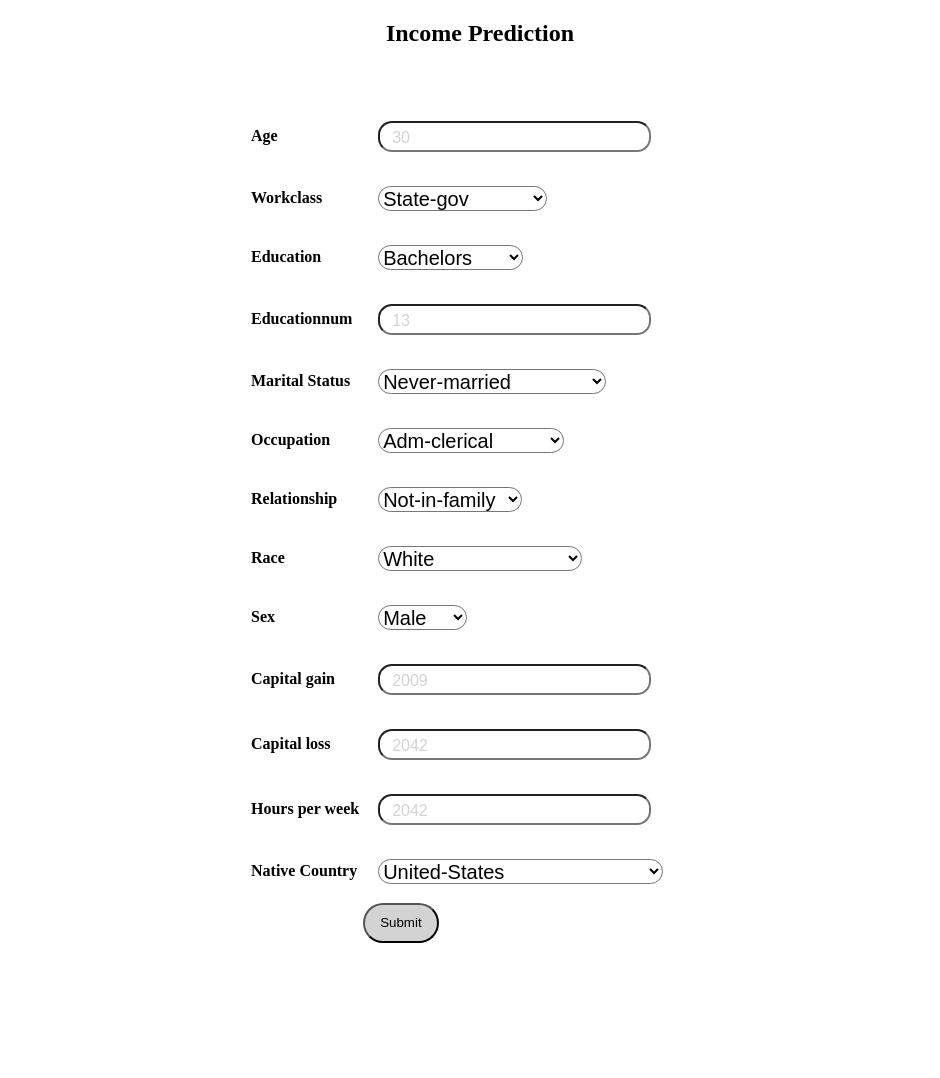
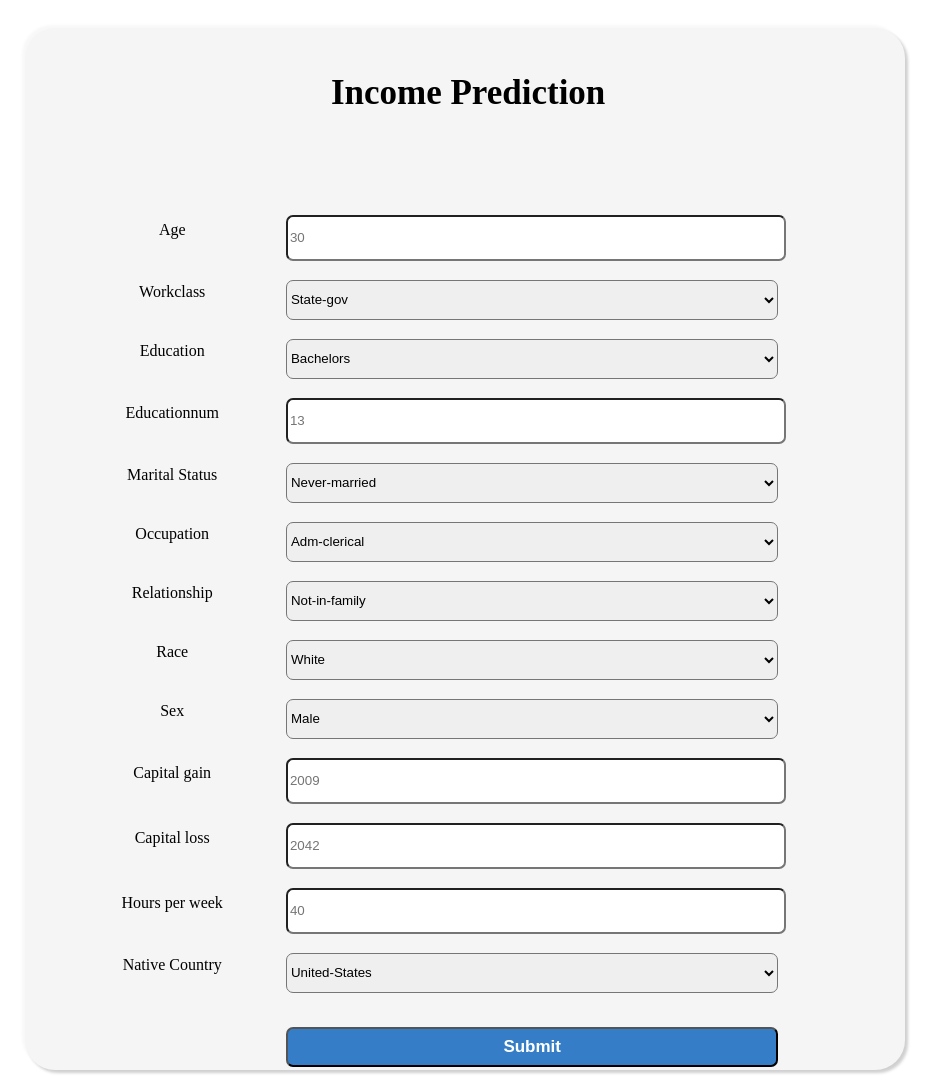
Before and after one commit to utsavgada54/incomeprediction, a Flask app: page / in a window 1280 px wide. Shown: the whole page, without its empty margins (160-1100 px from the left). Before the commit the page ends 943 px from the top, so only its background shows below. Run offline with Flask 2, Linux system fonts and the light colour scheme; parts of the project's set-up code (start-up, migrations or seed data) failed here and were passed over.

Commit message:
new UI added

```diff
--- a/templates/index.html
+++ b/templates/index.html
@@ -10,7 +10,7 @@
 <body>
 
     <div>
-        <form action="{{ url_for('predict')}}" method="post">
+        <form action="{{ url_for('predict')}}" method="post" class="btn-1 outer-shadow hover-in-shadow">
             <div class="container">
                 <div class="heading">
                     <h2>Income Prediction</h2>
@@ -21,13 +21,13 @@
                     <table>
                         <tr>
                             <div class="align-data">
-                                <td>Age </td>
+                                <td class="que">Age </td>
                                 <td><input class="inputfield" name="age" type="number" placeholder="30"></td>
                             </div>
                         </tr>
                         <tr>
                             <div class="align-data">
-                                <td>Workclass </td>
+                                <td class="que">Workclass </td>
                                 <td><select name="workclass" class="inputfield" required="required">
                                     <option value="2">State-gov</option>
                                     <option value="3">Self-emp-not-inc</option>
@@ -40,9 +40,10 @@
                                 </select></td>
                             </div>
                         </tr>
+
                         <tr>
                             <div class="align-data">
-                                <td>Education </td>
+                                <td class="que">Education </td>
                                 <td><select name="education" class="inputfield" required="required">
                                     <option value="12">Bachelors</option>
                                     <option value="8">HS-grad</option>
@@ -65,13 +66,13 @@
                         </tr>
                         <tr>
                             <div class="align-data">
-                                <td>Educationnum </td>
+                                <td class="que">Educationnum </td>
                                 <td><input class="inputfield" name="educationnum" required="required" placeholder="13"></td>
                             </div>
                         </tr>
                         <tr>
                             <div class="align-data">
-                                <td>Marital Status </td>
+                                <td class="que">Marital Status </td>
                                 <td><select name="maritalstatus" class="inputfield" required="required">
                                     <option value="0">Never-married</option>
                                     <option value="5">Married-civ-spouse</option>
@@ -85,7 +86,7 @@
                         </tr>
                         <tr>
                             <div class="align-data">
-                                <td>Occupation </td>
+                                <td class="que">Occupation </td>
                                 <td><select name="occupation" class="inputfield" required="required">
                                     <option value="6">Adm-clerical</option>
                                     <option value="13">Exec-managerial</option>
@@ -106,7 +107,7 @@
                         </tr>
                         <tr>
                             <div class="align-data">
-                                <td>Relationship </td>
+                                <td class="que">Relationship </td>
                                 <td><select name="relationship" class="inputfield" required="required">
                                     <option value="3">Not-in-family</option>
                                     <option value="4">Husband</option>
@@ -119,7 +120,7 @@
                         </tr>
                         <tr>
                             <div class="align-data">
-                                <td>Race </td>
+                                <td class="que">Race </td>
                                 <td><select name="race" class="inputfield" required="required">
                                     <option value="3">White</option>
                                     <option value="2">Black</option>
@@ -131,7 +132,7 @@
                         </tr>
                         <tr>
                             <div class="align-data">
-                                <td>Sex </td>
+                                <td class="que">Sex </td>
                                 <td><select name="sex" class="inputfield" required="required">
                                     <option value="1">Male</option>
                                     <option value="0">Female</option>
@@ -140,25 +141,25 @@
                         </tr>
                         <tr>
                             <div class="align-data">
-                                <td>Capital gain </td>
+                                <td class="que">Capital gain </td>
                                  <td><input class="inputfield" name="capitalgain" required="required" placeholder="2009"></td>
                             </div>
                         </tr>
                         <tr>
                             <div class="align-data">
-                                <td>Capital loss </td>
+                                <td class="que">Capital loss </td>
                                  <td><input class="inputfield" name="capitalloss" required="required" placeholder="2042"></td>
                             </div>
                         </tr>
                         <tr>
                             <div class="align-data">
-                                <td>Hours per week </td>
-                                 <td><input class="inputfield" name="hoursperweek" required="required" placeholder="2042"></td>
+                                <td class="que">Hours per week </td>
+                                 <td><input class="inputfield" name="hoursperweek" required="required" placeholder="40"></td>
                             </div>
                         </tr>
                         <tr>
                             <div class="align-data">
-                                <td>Native Country </td>
+                                <td class="que">Native Country </td>
                                 <td><select name="nativecountry" class="inputfield" required="required">
                                     <option value="24">United-States</option>
                                     <option value="25">Cuba</option>
@@ -207,7 +208,7 @@
                         <br>
                         <tr>
                             <td></td>
-                            <br><td><button id="sub" class="submit-btn" type="submit ">Submit </button>
+                            <br><td><button id="sub" class="submit-btn" type="submit "><b>Submit</b></button>
                             <br></td>
                         </tr>
                     </table>
@@ -218,48 +219,95 @@
 
 
     <style>
-        img{
-            position: absolute;
+    :root{
+    --outer-shadow: 3px 3px 3px #d0d0d0, -3px -3px 3px #f8f8f8;
+    --outer-shadow-0: 0 0 0 #d0d0d0, 0 0 0 #f8f8f8;
+    --inner-shadow: inset 3px 3px 3px #d0d0d0, inset -3px -3px 3px #f8f8f8;
+    --inner-shadow-0: inset 0 0 0 #d0d0d0, inset 0 0 0 #f8f8f8;
+    }
+    .btn-1{
+        font-size: 16px;
+        font-weight: 500;
+        background-color: transparent;
+        line-height: 1.5;
+        cursor: pointer;
+        border-radius: 30px;
+        transition: all 0.3s ease;
+        display: inline-block;
+        border: none;
+        background-color: #F5F5F5;
+    }
+    .btn-1:after{
+        border-radius: 30px;
+    }
+    .outer-shadow{
+        box-shadow: var(--outer-shadow);
+    }
+    .hover-in-shadow{
+        position: relative;
+        z-index: 1;
+    }
+    .hover-in-shadow:hover{
+        box-shadow: var(--outer-shadow-0)
+    }
+    .hover-in-shadow:after{
+        content: '';
+        position: absolute;
+        left:0;
+        top:0;
+        width: 100%;
+        height: 100%;
+        transition: all 0.3s ease;
+        z-index: -1;
+    }
+    .hover-in-shadow:hover:after{
+        box-shadow: var(--inner-shadow);
+    }
+    .container{
+        margin-left: 5%;
+        width: 200%;
+    }
+        form{
+            text-align: center;
+            padding-right: 40%;
+            margin-top: 20px;
+            margin-left: 14%;
         }
-        table{
-            position: relative;
-            margin-left: 400px;
+        select,input,button {
+            margin-top: 15px;
+            height:40px;
+            width:250%;
+            border-radius: 7px;
+            margin-left: 30%;
         }
-        td{
-            font-weight: bold;
-            font-size: 16px;
+        .content{
+        margin-left:10%;
         }
-        .heading{
-            text-align: center;
+
+        button{
+            margin-top: 30px;
+            background-color:#357EC7;
+            color: white;
+            font-size:17px;
         }
-        .inputfield{
-            border-radius: 14px;
-            margin: 15px;
-            height: 25px;
-            font-size: 20px;
-            background-color: transparent;
+
+        h2{
+        margin-left: 100px;
+        padding-top: 10px;
+        font-size: 35px;
+
         }
-        ::placeholder{
-            color: lightgray;
-            padding-left: 10px;
-            font-size: 16px;
+
+        .result{
+        font-size: 25px;
+        color: #4863A0;
+
         }
-        .submit-btn{
-            cursor: pointer;
-            flex: 0 0 100%;
-            max-width: 100%;
-            text-align: right;
-            padding: 0 15px;
-            height: 40px;
-            color: black;
-            background-color: lightgray;
-            border-radius: 20px;
-        }
-        .result{
-            text-align: center;
-            font-size: 30px;
-            color: red;
-        }
+
+
+
+
+
     </style>
 
 </body>
```
